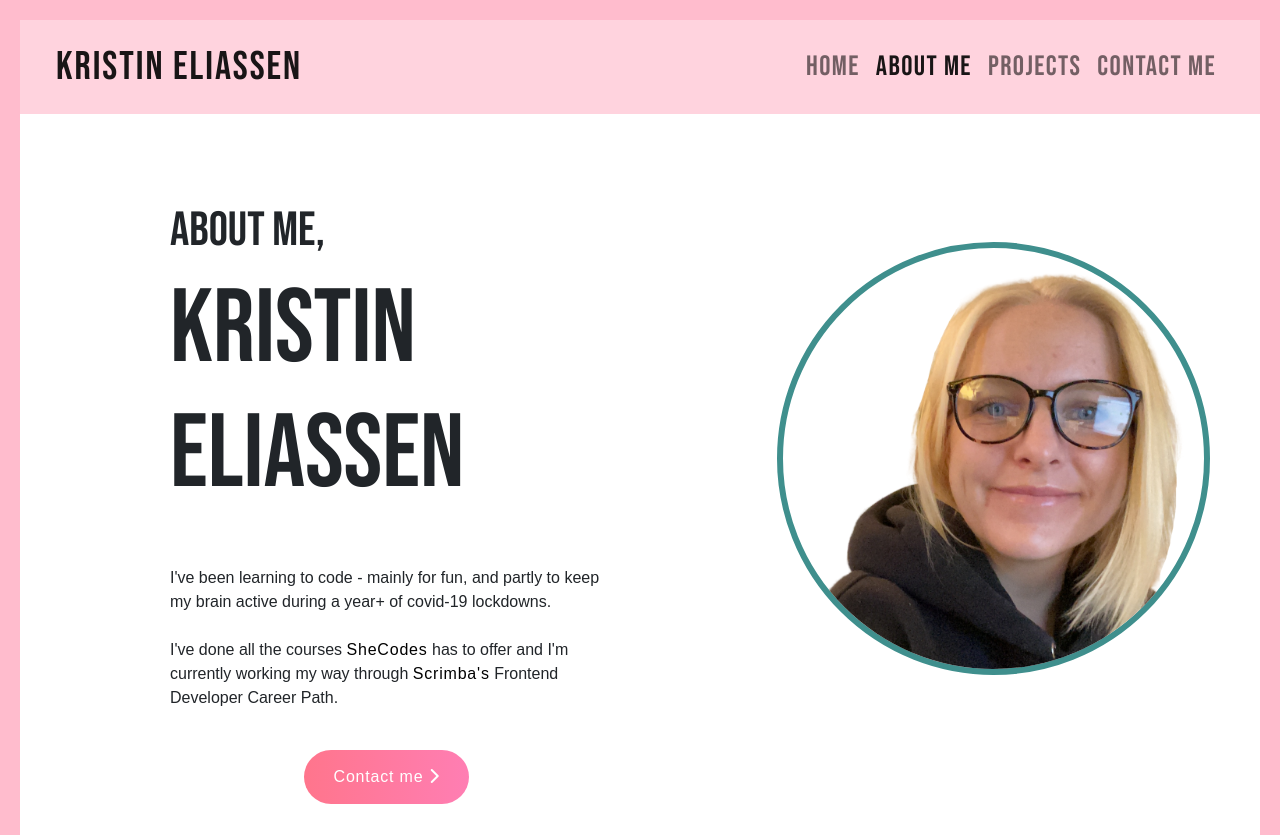
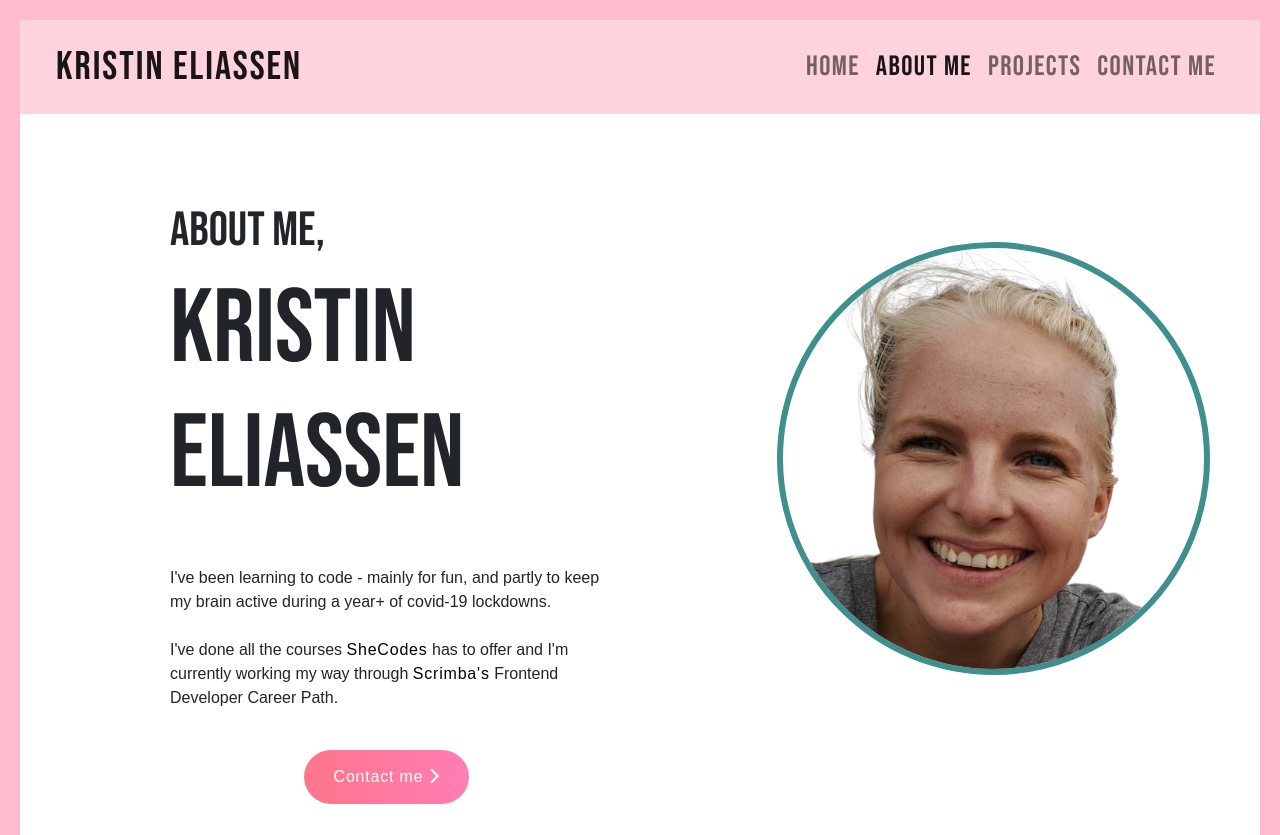
Before and after one commit to kriseliassen/Portfolio, a plain HTML site: page about.html in a window 1280 px wide. Shown: the top 835 px of the page. Drawn offline with nearby package versions, Linux system fonts and the light colour scheme.

Commit message:
Changed picture on About me

```diff
--- a/about.html
+++ b/about.html
@@ -95,7 +95,7 @@
 			</div>
 			<div class="col d-none d-lg-block img-about">
 				<img
-					src="images/Kristin no-bg.png"
+					src="images/Kristin no-bg2.png"
 					alt="Kristin profile picture"
 					class="img-fluid"
 				/>
```
